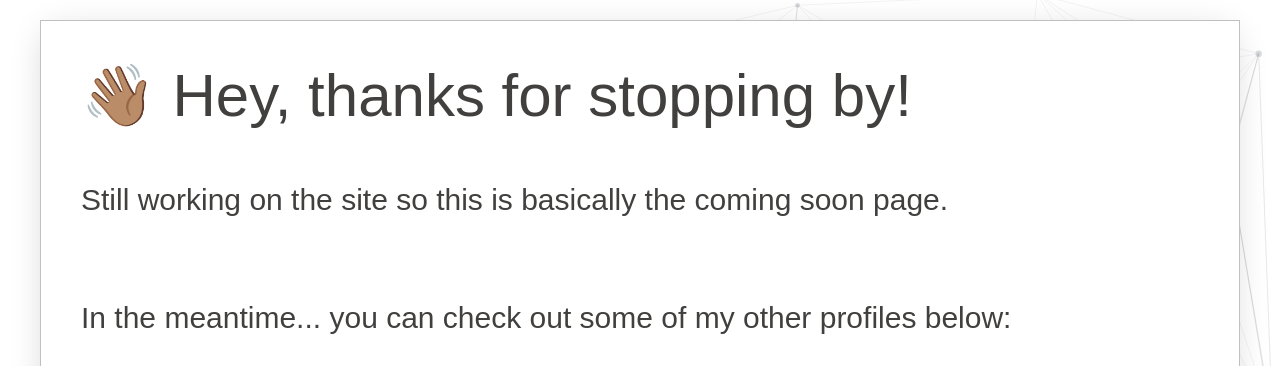
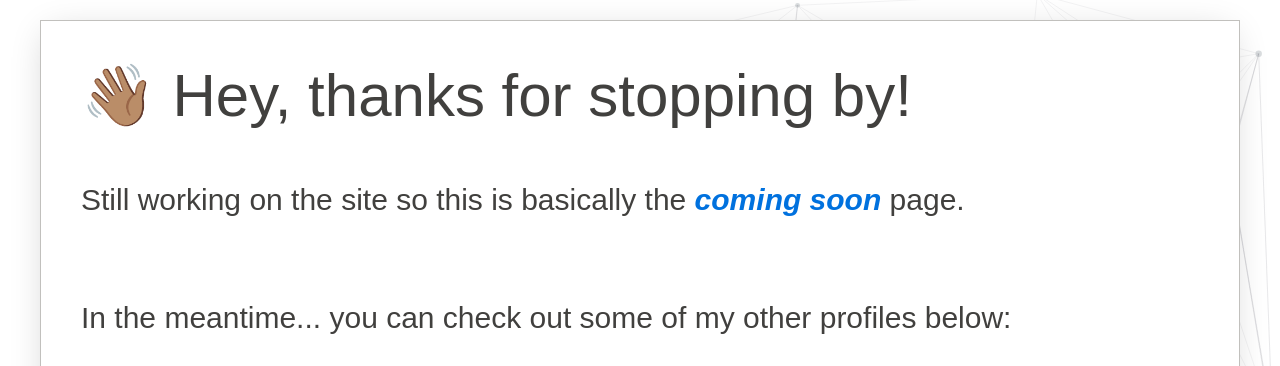
Before and after one commit to MikailR/MikailR.github.io, a plain HTML site: page index.html in a window 1280 px wide. Shown: the top 366 px of the page. Drawn offline with Linux system fonts and the light colour scheme; a web font is replaced by a local one.

Commit message:
Cosmetic changes

```diff
--- a/index.html
+++ b/index.html
@@ -17,11 +17,14 @@
         <h2 class="margin-none">👋🏽 Hey, thanks for stopping by!</h2>
         <br class="desktop-only" />
         <p>
-          Still working on the site so this is basically the coming soon page.
+          Still working on the site so this is basically the
+          <dfn><b class="text-secondary">coming soon</b></dfn> page.
         </p>
         <p class="text-muted divider mobile-only">~~~</p>
         <br class="desktop-only" />
-        <p>In the meantime... you can check out some of my other profiles below:</p>
+        <p>
+          In the meantime... you can check out some of my other profiles below:
+        </p>
         <br class="desktop-only" />
         <div class="row flex-spaces child-borders child-shadows-hover">
           <a
@@ -64,7 +67,8 @@
         <p class="text-muted divider mobile-only">~~~</p>
         <br class="desktop-only" />
         <p>
-          Got some exciting things coming soon so swing by again every once in a while if you're interested.
+          Got some exciting things coming soon so swing by again every once in a
+          while if you're interested.
         </p>
         <p class="text-muted divider mobile-only">~~~</p>
         <br class="desktop-only" />
```
